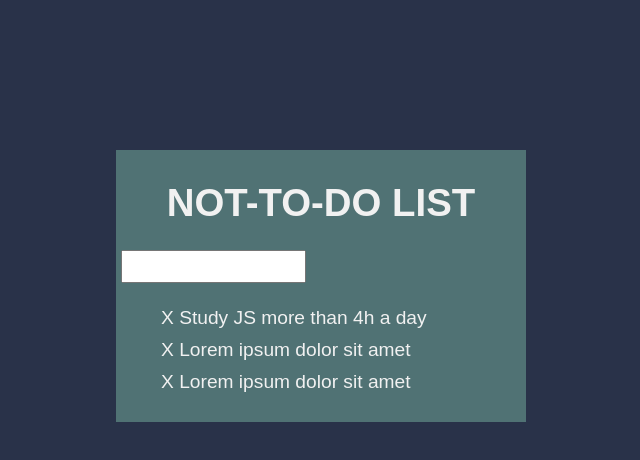
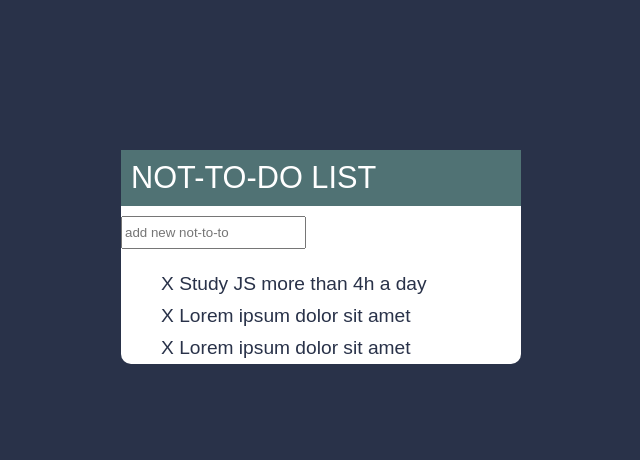
Before and after one commit to goroh83/not-to-do-list, a plain HTML site: page index.html in a window 1280 px wide. Shown: the whole page, without its empty margins (319-959 px from the left). Drawn offline with Linux system fonts and the light colour scheme.

Commit message:
js done, first styling

```diff
--- a/css/sass.sass
+++ b/css/sass.sass
@@ -4,22 +4,32 @@ $lightgreen: #9EBEBF
 
 body
     background-color: $navy
-    color: #f1f1f1
+    color: #293249
     font-family: 'muli', sans-serif
     font-size: 1.2em
+    margin: 0
+    padding: 0
 
 .container
-    background-color: $green
+    background-color: white
     width: 400px
+    border-radius: 10px
     margin: 150px auto
-    padding: 5px 5px
+
+.newInput
+    margin: 0 auto
 
 input
     height: 2em
 
 h1
     text-transform: uppercase
-    text-align: center
+    font-weight: 500
+    background-color: $green
+    color: white
+    margin: 0 0 10px 0
+    padding: 10px
+    font-size: 1.6em
 
 ul
     list-style-type: none
--- a/index.html
+++ b/index.html
@@ -10,7 +10,9 @@
 <body>
   <div class="container">
    <h1>Not-to-do List</h1>
-   <input type="text">
+   <div class="newInput">
+   <input type="text" placeholder="add new not-to-to">
+   </div>
    <ul>
        <li><span>X</span>   Study JS more than 4h a day</li>
        <li><span>X</span>   Lorem ipsum dolor sit amet</li>
```
Also changed, not shown: css/style.css, 1 other file.
